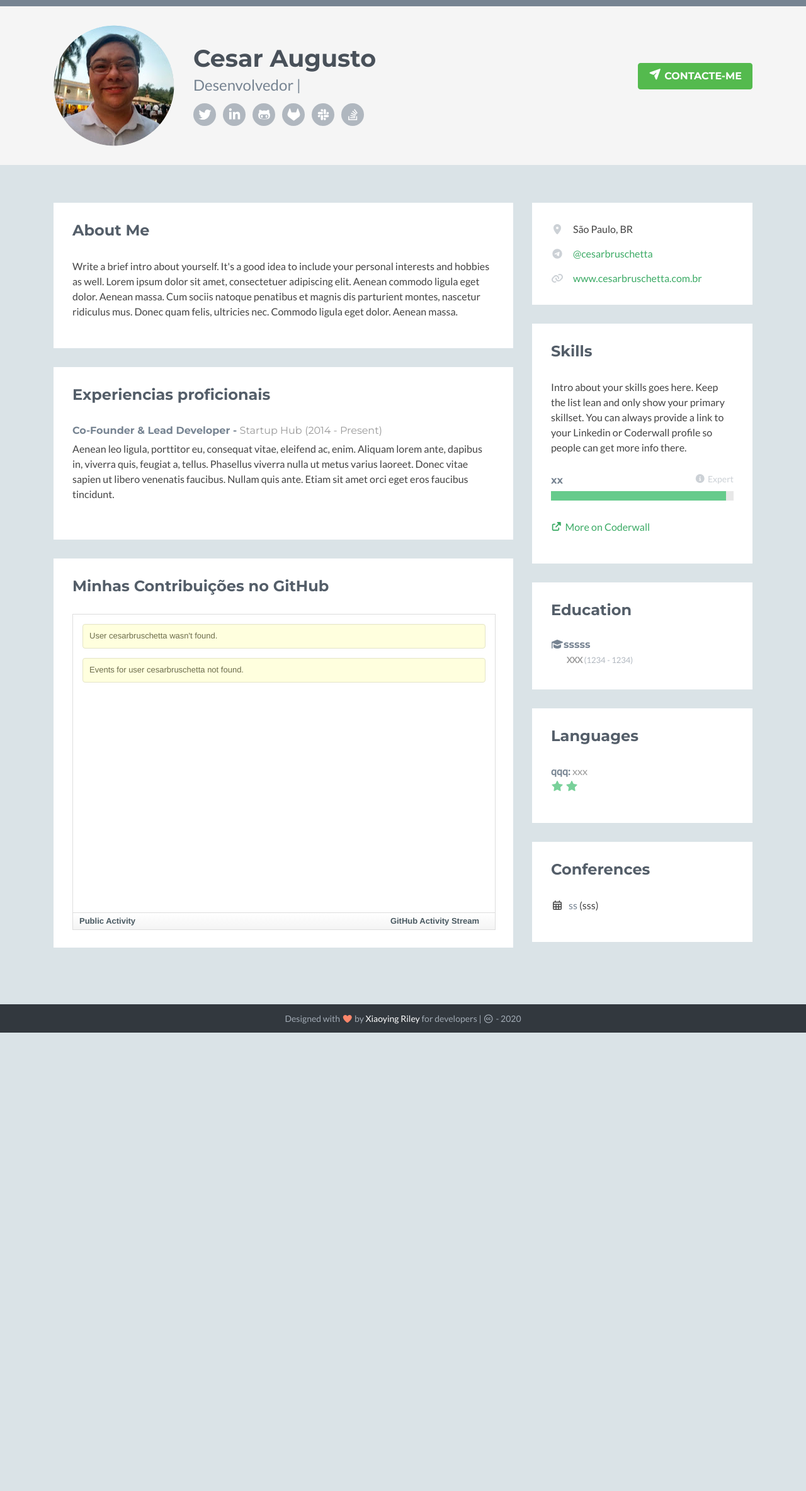
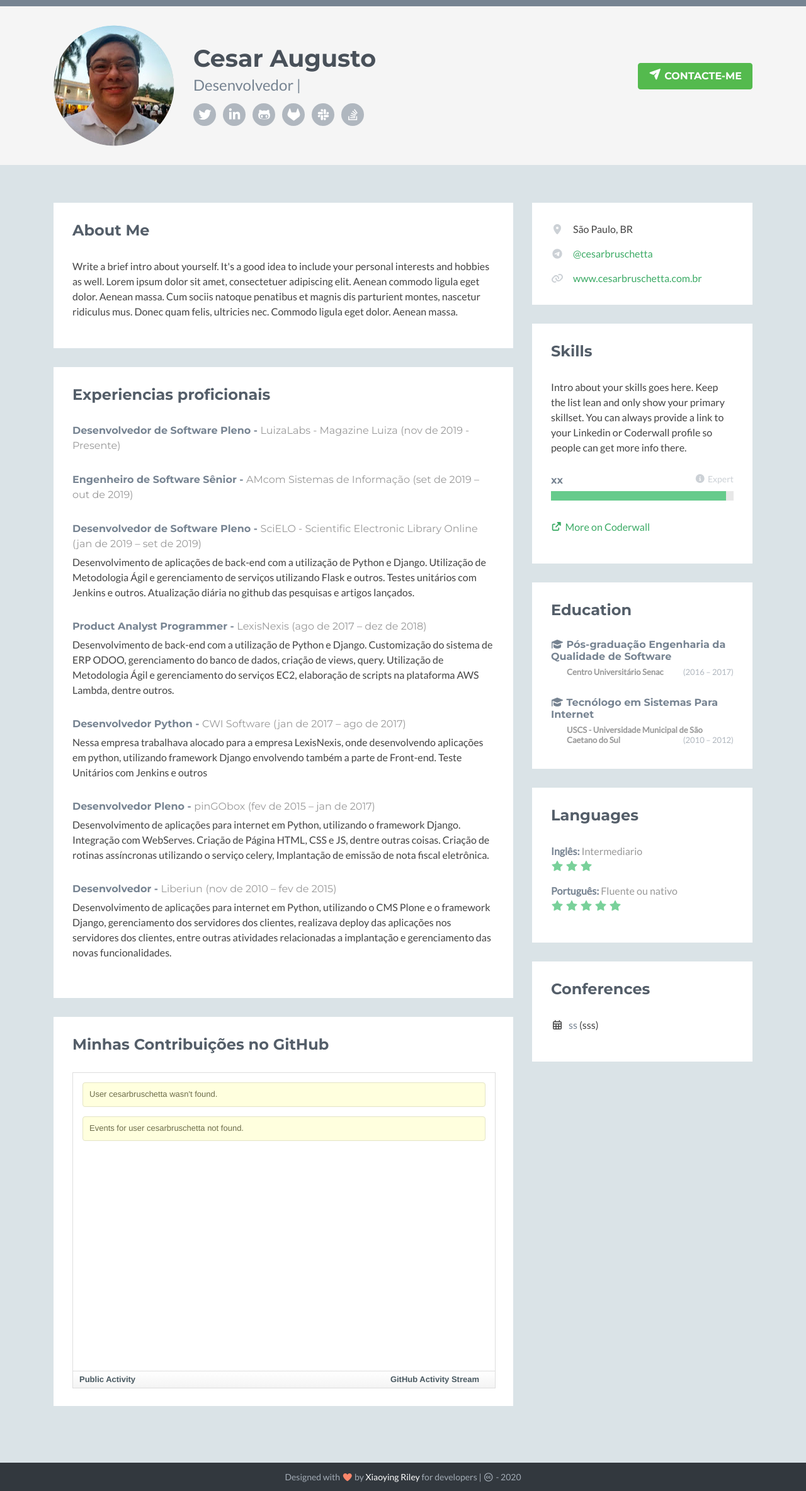
Before and after one commit to cesarbruschetta/cesarbruschetta.github.io, a Jekyll site: the page built from index.html, in a window 1280 px wide. Shown: the whole page at 63% size. Built offline with Jekyll 4.4.1, drawn with Linux system fonts in a browser that asks for light colours; nearby versions of some CDN libraries; library files that are not in the unit come from our copies; a style sheet for code colours, icons or effects is not loaded; before the commit the page ends 1640 px from its top, so only the background shows below that.

Commit message:
Ajustes e atualização dos dados

```diff
--- a/_data/education.json
+++ b/_data/education.json
@@ -1,7 +1,12 @@
 [
     {
-        "graduation": "sssss",
-        "university": "XXX",
-        "year": "(1234 - 1234)"
+        "graduation": "Pós-graduação Engenharia da Qualidade de Software",
+        "university": "Centro Universitário Senac",
+        "year": "2016 – 2017"
+    },
+    {
+        "graduation": "Tecnólogo em Sistemas Para Internet",
+        "university": "USCS - Universidade Municipal de São Caetano do Sul",
+        "year": "2010 – 2012"
     }
 ]
--- a/_data/experiences.json
+++ b/_data/experiences.json
@@ -1,9 +1,51 @@
 [
     {
-        "title": "Co-Founder & Lead Developer",
-        "place_url":"",
-        "place": "Startup Hub",
-        "year": "2014 - Present",
-        "description": "Aenean leo ligula, porttitor eu, consequat vitae, eleifend ac, enim. Aliquam lorem ante, dapibus in, viverra quis, feugiat a, tellus. Phasellus viverra nulla ut metus varius laoreet. Donec vitae sapien ut libero venenatis faucibus. Nullam quis ante. Etiam sit amet orci eget eros faucibus tincidunt."
+        "title": "Desenvolvedor de Software Pleno",
+        "place_url": "https://luizalabs.com",
+        "place": "LuizaLabs - Magazine Luiza",
+        "year": "nov de 2019 - Presente",
+        "description": ""
+    },
+    {
+        "title": "Engenheiro de Software Sênior",
+        "place_url": "https://amcom.com.br/",
+        "place": "AMcom Sistemas de Informação",
+        "year": "set de 2019 – out de 2019",
+        "description": ""
+    },
+    {
+        "title": "Desenvolvedor de Software Pleno",
+        "place_url": "https://www.scielo.org/",
+        "place": "SciELO - Scientific Electronic Library Online",
+        "year": "jan de 2019 – set de 2019",
+        "description": "Desenvolvimento de aplicações de back-end com a utilização de Python e Django. Utilização de Metodologia Ágil e gerenciamento de serviços utilizando Flask e outros. Testes unitários com Jenkins e outros. Atualização diária no github das pesquisas e artigos lançados."
+    },
+    {
+        "title": "Product Analyst Programmer",
+        "place_url": "https://www.lexisnexis.com/en-us/home.page",
+        "place": "LexisNexis",
+        "year": "ago de 2017 – dez de 2018",
+        "description": "Desenvolvimento de back-end com a utilização de Python e Django. Customização do sistema de ERP ODOO, gerenciamento do banco de dados, criação de views, query. Utilização de Metodologia Ágil e gerenciamento do serviços EC2, elaboração de scripts na plataforma AWS Lambda, dentre outros."
+    },
+    {
+        "title": "Desenvolvedor Python",
+        "place_url": "https://cwi.com.br/",
+        "place": "CWI Software",
+        "year": "jan de 2017 – ago de 2017",
+        "description": "Nessa empresa trabalhava alocado para a empresa LexisNexis, onde desenvolvendo aplicações em python, utilizando framework Django envolvendo também a parte de Front-end. Teste Unitários com Jenkins e outros"
+    },
+    {
+        "title": "Desenvolvedor Pleno",
+        "place_url": "https://www.pingobox.com.br/",
+        "place": "pinGObox",
+        "year": "fev de 2015 – jan de 2017",
+        "description": "Desenvolvimento de aplicações para internet em Python, utilizando o framework Django. Integração com WebServes. Criação de Página HTML, CSS e JS, dentre outras coisas. Criação de rotinas assíncronas utilizando o serviço celery, Implantação de emissão de nota fiscal eletrônica."
+    },
+    {
+        "title": "Desenvolvedor",
+        "place_url": "https://www.liberiun.com.br/",
+        "place": "Liberiun",
+        "year": "nov de 2010 – fev de 2015",
+        "description": "Desenvolvimento de aplicações para internet em Python, utilizando o CMS Plone e o framework Django, gerenciamento dos servidores dos clientes, realizava deploy das aplicações nos servidores dos clientes, entre outras atividades relacionadas a implantação e gerenciamento das novas funcionalidades."
     }
-]
+]￼
--- a/_data/languages.json
+++ b/_data/languages.json
@@ -1,7 +1,12 @@
 [
     {
-        "title": "qqq",
-        "level": "xxx",
-        "star": 2
+        "title": "Inglês",
+        "level": "Intermediario",
+        "star": 3
+    },
+    {
+        "title": "Português",
+        "level": "Fluente ou nativo",
+        "star": 5
     }
 ]
--- a/_includes/aside-bar.html
+++ b/_includes/aside-bar.html
@@ -47,8 +47,8 @@
         <div class="content">
             {% for educ in site.data.education %}
                 <div class="item">
-                    <h3 class="title"> <i class="fas fa-graduation-cap"></i>{{ educ.graduation }}</h3>
-                    <h4 class="university">{{ educ.university }} <span class="year">{{ educ.year }}</span></h4>
+                    <h3 class="title"><i class="fas fa-graduation-cap"></i> {{ educ.graduation }}</h3>
+                    <h4 class="university">{{ educ.university }} <span class="year">({{ educ.year }})</span></h4>
                 </div><!--//item-->
             {% endfor %}
         </div><!--//content-->
--- a/_sass/_base.scss
+++ b/_sass/_base.scss
@@ -402,44 +402,6 @@ a.dotted-link {
 
 }
 
-/* Testimonials section */
-.testimonials {
-    .item {
-        margin-bottom: 30px;
-        &:last-child {
-            margin-bottom: 0;
-        }
-        .quote {
-            color: $text-color-secondary;
-            font-size: 16px;
-            border-left: 5px solid lighten($color-2, 30%);
-            padding: 5px 15px;
-            margin-bottom: 15px;
-            p {
-	            margin-bottom: 0;
-            }
-
-            .svg-inline--fa {
-                color: lighten($color-2, 20%);
-                margin-right: 15px;
-            }
-
-        }
-        .source {
-            font-size: 14px;
-            padding-left: 20px;
-            font-weight: 500;
-            .name {
-                color: lighten($color, 10%);
-                font-weight: 600;
-            }
-            .title {
-                color: $grey;
-            }
-        }
-    }
-}
-
 /* Education section */
 .education {
     .item {
@@ -457,9 +419,12 @@ a.dotted-link {
             color: $grey;
             font-weight: 600;
             padding-left: 25px;
+            position: relative;
             .year {
                 color: lighten($color, 20%);
                 font-weight: 500;
+                position: absolute;
+                right: 0;
             }
         }
     }
@@ -482,32 +447,6 @@ a.dotted-link {
             color: lighten($color-2, 20%);
         }
     }
-}
-
-/* Blog Section */
-.blog {
-    .item {
-        margin-bottom: 30px;
-        .title {
-            font-size: 18px;
-            line-height: 1.3;
-
-            a {
-                color: $color;
-                &:hover {
-                    color: darken($color, 10%);
-                }
-            }
-        }
-
-        p {
-            margin-bottom: 5px;
-        }
-        &:last-child {
-            margin-bottom: 0;
-        }
-    }
-
 }
 
 /* List section */
```
